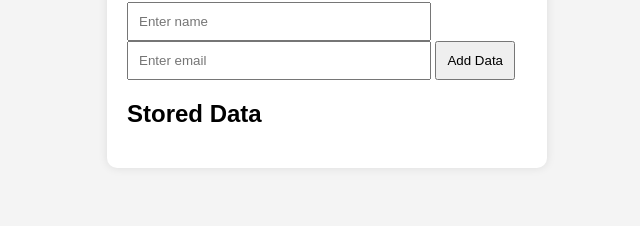
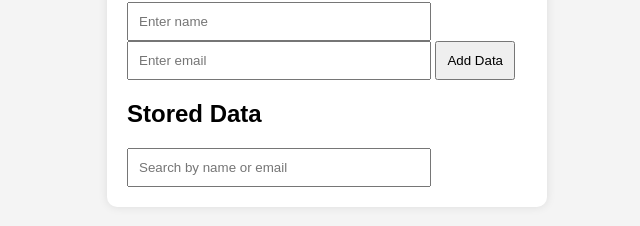
Before and after one commit to Arjunuk1/json_database_manager, a website: page public/index.html in a window 1280 px wide. Shown: the part 148-374 px from the top of the page, without its empty margins (313-953 px from the left). Drawn offline with Linux system fonts and the light colour scheme; no server answers.

Commit message:
Add search feature for stored records

```diff
--- a/public/index.html
+++ b/public/index.html
@@ -16,6 +16,14 @@
         <button onclick="addData()">Add Data</button>
 
         <h2>Stored Data</h2>
+
+        <input
+        type="text"
+        id="searchInput"
+        placeholder="Search by name or email"
+        onkeyup="loadData()"
+        >
+
         <div id="dataList"></div>
     </div>
 
```
